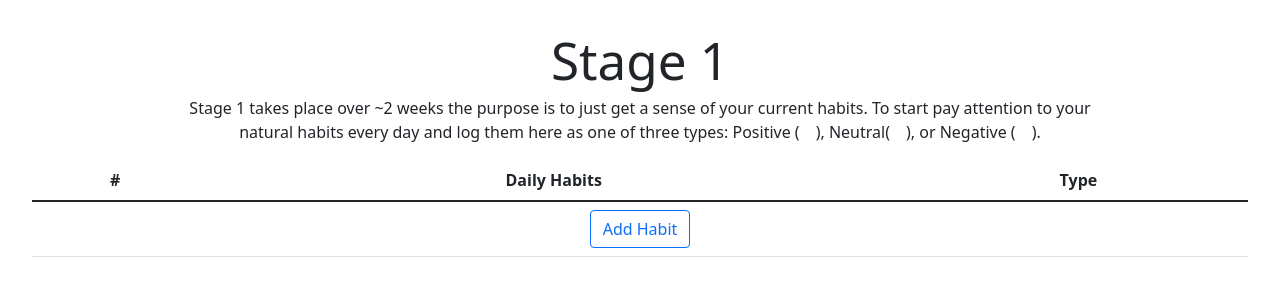
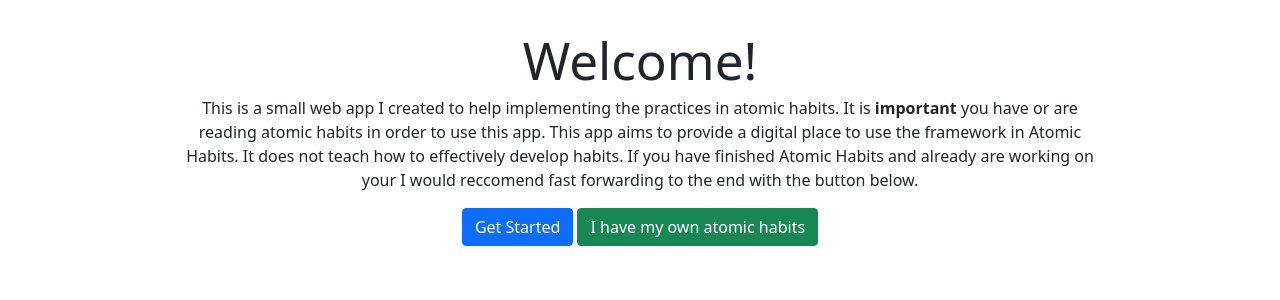
Before and after one commit to CalebCress/Habits, a Svelte app: page / in a window 1280 px wide. Shown: the top 300 px of the page. Built offline with nearby package versions, Linux system fonts and the light colour scheme; some icons are missing.

Commit message:
Added stage changing functionality

```diff
--- a/src/App.svelte
+++ b/src/App.svelte
@@ -1,6 +1,21 @@
 <script>
+  import Welcome from "./Welcome.svelte";
   import Stage1 from "./Stage1.svelte";
+  import DiscussionQuestions from "./DiscussionQuestions.svelte";
+  import Stage2 from "./Stage2.svelte";
   import Error from "./lib/Error.svelte";
+
+  let currentStage = localStorage.getItem('currentStage');
+
+  if(!currentStage) {
+    currentStage = "welcome";
+    localStorage.setItem('currentStage', currentStage);
+  }
+
+  const setStage = (event) => {
+    currentStage = event.detail.stage;
+    localStorage.setItem('currentStage', currentStage);
+  }
 
   let errors = [];
   let errorIdIncrement = 0;
@@ -15,6 +30,7 @@
   const removeError = (event) => {
     errors = errors.filter(err => err.id !== event.detail.id);
   }
+
 </script>
 
 <main>
@@ -22,7 +38,15 @@
     <Error on:removeError={removeError} message={error.message} id={error.id}/>
   {/each}
   <div id="main">
-    <Stage1 on:createError={createError}/>
+    {#if currentStage === "welcome"}
+      <Welcome on:setStage={setStage}/>
+    {:else if currentStage === "stage1"}
+      <Stage1 on:createError={createError} on:setStage={setStage}/>
+    {:else if currentStage === "discussion"}
+      <DiscussionQuestions/>
+    {:else if currentStage === "stage2"}
+      <Stage2/>
+    {/if}
   </div>
 </main>
 
--- a/src/Stage1.svelte
+++ b/src/Stage1.svelte
@@ -1,7 +1,13 @@
 <script>
+    import { createEventDispatcher } from "svelte";
     import CheatSheet from "./lib/Stage1/CheatSheet.svelte";
     import Icon from 'svelte-awesome';
     import { plus, minus, asterisk } from 'svelte-awesome/icons';
+
+    const dispatcher = createEventDispatcher();
+    const toDiscussion = () => {
+        dispatcher('setStage', {stage: 'discussion'})
+    }
 </script>
 
 <main>
@@ -14,10 +20,17 @@
         or Negative (<span style="color: #dc3545"><Icon data={minus}/></span>).
     </p>
     <CheatSheet on:createError/>
+    <div id="next">
+        <button class="btn btn-primary" on:click={toDiscussion}>Next</button>
+    </div>
 </main>
 <style>
     #instructions {
         padding-left: 12%;
         padding-right: 12%;
     }
+    #next {
+        text-align: right;
+    }
+
 </style>
--- a/src/Welcome.svelte
+++ b/src/Welcome.svelte
@@ -0,0 +1,32 @@
+<script>
+    import { createEventDispatcher } from "svelte";
+
+    const dispatch = createEventDispatcher();
+
+    const toStage2 = () => {
+        dispatch('setStage', {stage: 'stage2'});
+    }
+
+    const toStage1 = () => {
+        dispatch('setStage', {stage: 'stage1'});
+    }
+</script>
+
+<main>
+    <h1>Welcome!</h1>
+    <p id="instructions">
+        This is a small web app I created to help implementing the practices in atomic habits.
+        It is <b>important</b> you have or are reading atomic habits in order to use this app.
+        This app aims to provide a digital place to use the framework in Atomic Habits.
+        It does not teach how to effectively develop habits.
+        If you have finished Atomic Habits and already are working on your I would reccomend fast forwarding to the end with the button below.
+    </p>
+    <button on:click={toStage1} class="btn btn-primary">Get Started</button>
+    <button on:click={toStage2} class="btn btn-success">I have my own atomic habits</button>
+</main>
+<style>
+    #instructions {
+        padding-left: 12%;
+        padding-right: 12%;
+    }
+</style>
```
